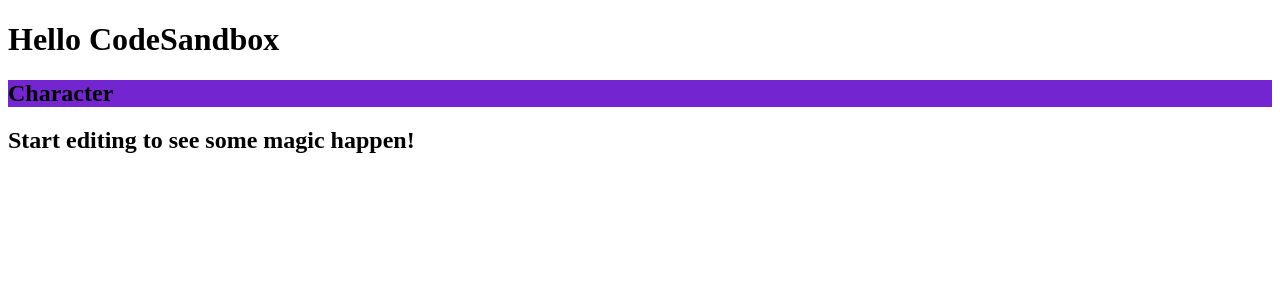
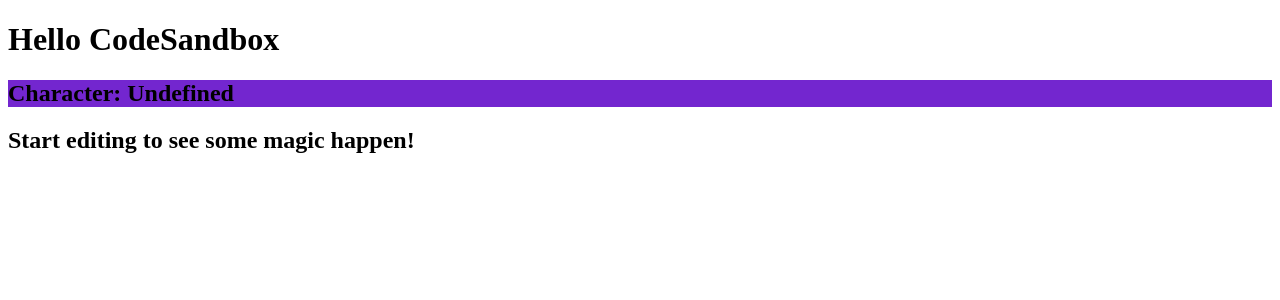
Before and after one commit to SiSOustE/funny-dirac, a React (Create React App) app: page / in a window 1280 px wide. Shown: the top 300 px of the page. Built offline with nearby package versions, Linux system fonts and the light colour scheme.

Commit message:
Update Character.jsx

```diff
--- a/src/Character/Character.jsx
+++ b/src/Character/Character.jsx
@@ -1,10 +1,12 @@
+import { useState } from "react";
 import "./styles.css";
 import { getRandomHexColor } from "./utils";
 const Character = () => {
+  const [character, setCharacter] = useState({ name: "Undefined" });
   const randomColor = getRandomHexColor();
   return (
     <h2 className="Character" style={{ backgroundColor: randomColor }}>
-      Character
+      Character: {character.name}
     </h2>
   );
 };
```
